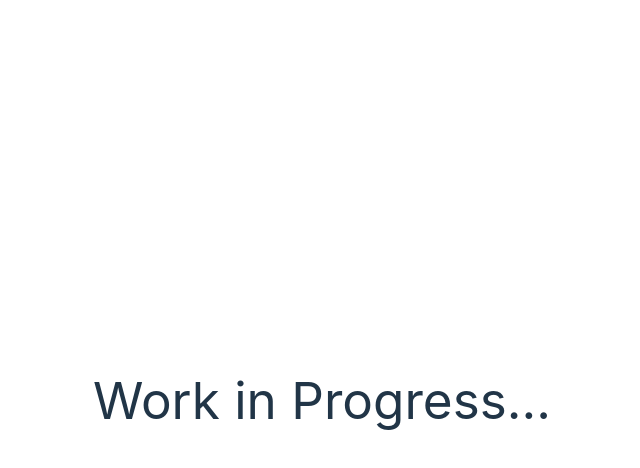
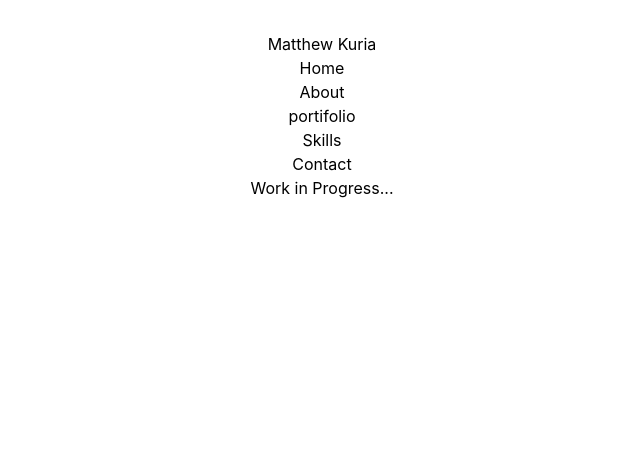
Before and after one commit to matthewkuria/myportifolio, a React (Vite) app in the folder my-project/: page / in a window 1280 px wide. Shown: the top 468 px of the page, without its empty margins (318-958 px from the left). Built offline with nearby package versions, Linux system fonts and the light colour scheme.

Commit message:
add a navbar to the portifolio

```diff
--- a/my-project/src/App.jsx
+++ b/my-project/src/App.jsx
@@ -1,4 +1,5 @@
 import { useState } from 'react'
+import NavBar from './components/NavBar'
 import reactLogo from './assets/react.svg'
 import viteLogo from '/vite.svg'
 import './App.css'
@@ -8,6 +9,7 @@ function App() {
 
   return (
     <>
+    <NavBar />
       <h1 className='text-blue-400 text-xl'>Work in Progress...</h1>
     </>
   )
--- /dev/null
+++ b/my-project/src/components/NavBar.jsx
@@ -0,0 +1,18 @@
+import React from "react";
+
+export default function NavBar (){
+    return(
+        <section className="NavBar flex justify-between">
+            <h3 className="font-bold">Matthew Kuria</h3>
+            <div className="hidden md:flex">
+                <ul className="flex justify-between">
+                    <li className="mx-5"><a href="">Home</a></li>
+                    <li className="mx-5"><a href="">About</a></li>
+                    <li className="mx-5"><a href="">portifolio</a></li>
+                    <li className="mx-5"><a href="">Skills</a></li>
+                    <li className="mx-5"><a href="">Contact</a></li>
+                </ul>
+            </div>
+        </section>
+    )
+}
--- a/my-project/src/index.css
+++ b/my-project/src/index.css
@@ -8,8 +8,6 @@
   font-weight: 400;
 
   color-scheme: light dark;
-  color: rgba(255, 255, 255, 0.87);
-  background-color: #242424;
 
   font-synthesis: none;
   text-rendering: optimizeLegibility;
@@ -17,56 +15,10 @@
   -moz-osx-font-smoothing: grayscale;
 }
 
-a {
-  font-weight: 500;
-  color: #646cff;
-  text-decoration: inherit;
-}
-a:hover {
-  color: #535bf2;
-}
-
 body {
   margin: 0;
-  display: flex;
-  place-items: center;
+  padding: 0;
   min-width: 320px;
   min-height: 100vh;
+
 }
-
-h1 {
-  font-size: 3.2em;
-  line-height: 1.1;
-}
-
-button {
-  border-radius: 8px;
-  border: 1px solid transparent;
-  padding: 0.6em 1.2em;
-  font-size: 1em;
-  font-weight: 500;
-  font-family: inherit;
-  background-color: #1a1a1a;
-  cursor: pointer;
-  transition: border-color 0.25s;
-}
-button:hover {
-  border-color: #646cff;
-}
-button:focus,
-button:focus-visible {
-  outline: 4px auto -webkit-focus-ring-color;
-}
-
-@media (prefers-color-scheme: light) {
-  :root {
-    color: #213547;
-    background-color: #ffffff;
-  }
-  a:hover {
-    color: #747bff;
-  }
-  button {
-    background-color: #f9f9f9;
-  }
-}
```
